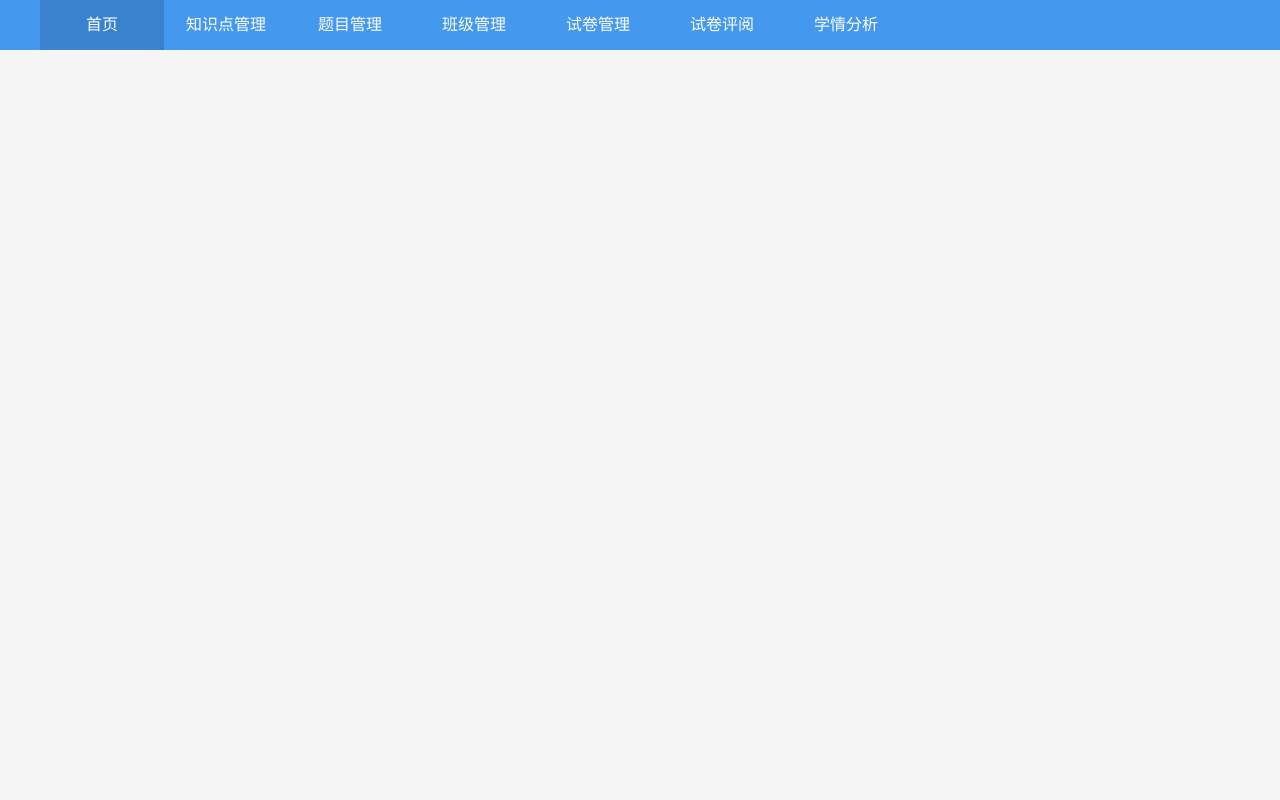
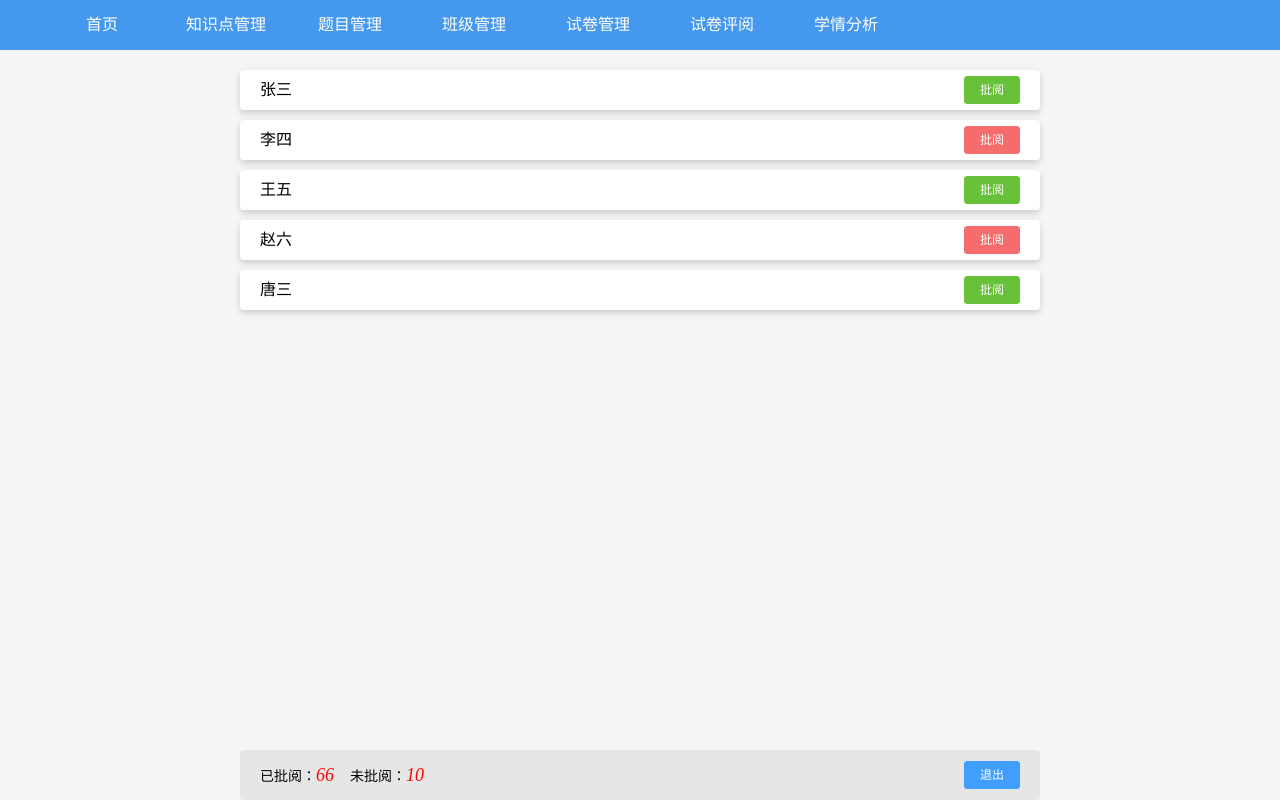
Before and after one commit to fseafesf/personality-teaching, a Vue app: page /teacher/review/correctPaper in a window 1280 px wide. Built offline with nearby package versions, Linux system fonts and the light colour scheme.

Commit message:
试卷评阅

```diff
--- a/package.json
+++ b/package.json
@@ -12,7 +12,7 @@
     "element-ui": "^2.15.10",
     "normalize.css": "^8.0.1",
     "vue": "^2.6.11",
-    "vue-router": "^3.2.0",
+    "vue-router": "^3.6.5",
     "vuex": "^3.4.0"
   },
   "devDependencies": {
--- a/src/router/index.js
+++ b/src/router/index.js
@@ -79,7 +79,17 @@ const routes = [
   {
     path: '/teacher/review',
     name: 'tReview',
-    component: () => import('@/views/teacher/tReview/tReview.vue')
+    component: () => import('@/views/teacher/tReview/tReview.vue'),
+    children: [
+      {
+        // name: 'correctPaper',
+        path: 'correctPaper',
+        component: () => import('@/views/teacher/tReview/children/correctPaper.vue'),
+        meta: {
+          isChildren: true,
+        }
+      }
+    ]
   },
   {
 
--- /dev/null
+++ b/src/views/teacher/tReview/children/correctPaper.vue
@@ -0,0 +1,132 @@
+<template>
+  <div>
+    <!-- 学生列表 -->
+    <div class="studentList" v-for="stu in studentList" :key="stu.id">
+        <span class="stuName">{{stu.name}}</span>
+        <el-button v-if="stu.id % 2 === 0" type="danger" size="mini" class="correctBtn" @click="showExamPaperDialogFn">批阅</el-button>
+        <el-button v-else type="success" size="mini" class="correctBtn" @click="showExamPaperDialogFn">批阅</el-button>
+    </div>
+
+    <!-- 显示试卷 -->
+    <el-dialog :title="paperList"
+      :visible.sync="examDialogVisible"
+      fullscreen
+      :before-close="handleClose"
+    >
+      <h2>这是试卷内容</h2>
+    </el-dialog>
+
+    <!-- 底部 -->
+    <div class="footer">
+        <div class="count">
+          <span style="margin-right: 16px">已批阅：<em class="finish">66</em></span>
+          <span>未批阅：<em class="unfinish">10</em></span>
+        </div>
+        <el-button type="primary" size="mini" class="exitBtn" @click="exitFn">退出</el-button>
+    </div>
+  </div>
+</template>
+
+<script>
+export default {
+  name: 'correctPaper',
+  data() {
+    return {
+      // 学生
+      studentList: [
+        {
+          id: 1,
+          name: '张三'
+        },
+        {
+          id: 2,
+          name: '李四'
+        },
+        {
+          id: 3,
+          name: '王五'
+        },
+        {
+          id: 4,
+          name: '赵六'
+        },
+        {
+          id: 5,
+          name: '唐三'
+        }
+      ],
+      paperList: "试卷一",
+      examDialogVisible: false,  // 控制试卷是否显示
+    }
+  },
+  methods: {
+    exitFn() {
+      this.$router.go(-1)
+    },
+    showExamPaperDialogFn() {
+      this.examDialogVisible = true
+    },
+    handleClose(done) {
+      this.$confirm('是否退出批阅？')
+        .then(() => {
+          done()
+        })
+        .catch(() => {})
+    }
+  }
+}
+</script>
+
+<style lang="less" scoped>
+  // 学生列表
+  .studentList {
+    display: flex;
+    position: relative;
+    width: 800px;
+    height: 40px;
+    line-height: 40px;
+    align-items: center;
+    margin: 10px auto 0;
+    background: #fff;
+    box-shadow: 0px 3px 6px #ccc;
+    border-radius: 4px;
+    .stuName {
+      margin-left: 20px;
+    }
+    .correctBtn {
+      position: absolute;
+      right: 20px;
+    }
+  }
+
+  /* 底部 */
+  .footer {
+    display: flex;
+    position: fixed;
+    z-index: 1;
+    left: 50%;
+    bottom: 0;
+    transform: translateX(-50%);
+    width: 800px;
+    height: 50px;
+    align-items: center;
+    justify-content: space-between;
+    // background-color: rgb(203, 241, 246);
+    background-color: rgb(230, 230, 230);
+    border-radius: 4px;
+    .count {
+      margin-left: 20px;
+      span {
+        font-size: 14px;
+        em {
+          color: red;
+          font-size: 18px;
+        }
+      }
+    }
+    .exitBtn {
+      margin-right: 20px;
+    }
+  }
+
+</style>
--- a/src/views/teacher/tReview/tReview.vue
+++ b/src/views/teacher/tReview/tReview.vue
@@ -1,22 +1,19 @@
 <template>
-  <div>
+  <div id="table">
+    <!-- 试卷评阅界面 -->
+    <template v-if="!$route.meta.isChildren">
       <el-table :data="paperList" style="width: 100%" border stripe>
         <el-table-column type="index" label="序号" width="100"></el-table-column>
         <el-table-column prop="topicContent" label="题目内容"></el-table-column>
         <el-table-column label="操作" width="100">
           <template v-slot="scope">
-          <el-button type="primary" size="small" @click="showExamPaperDialogFn">批阅</el-button>
+            <el-button type="primary" size="small" @click="correctPaperFn">批阅</el-button>
           </template>
         </el-table-column>
       </el-table>
+    </template>
 
-    <!-- 显示试卷 -->
-    <el-dialog :title="paperList.topicContent"
-      :visible.sync="examDialogVisible"
-      fullscreen
-    >
-      <h2>这是试卷内容</h2>
-    </el-dialog>
+    <router-view></router-view>
   </div>
 </template>
 
@@ -52,17 +49,18 @@ export default {
           complexity: "难",
         },
       ],
-      examDialogVisible: false,  // 控制试卷是否显示
     }
   },
   methods: {
-    showExamPaperDialogFn() {
-      this.examDialogVisible = true
+    correctPaperFn() {
+      this.$router.push('/teacher/review/correctPaper')
     }
   }
 }
 </script>
 
 <style lang="less" scoped>
-
+  #table {
+    margin-top: 10px;
+  }
 </style>
```
Also changed, not shown: 1 other file (tests, documents, lock files or other folders). Lines whose indentation alone changed are shown as unchanged.
